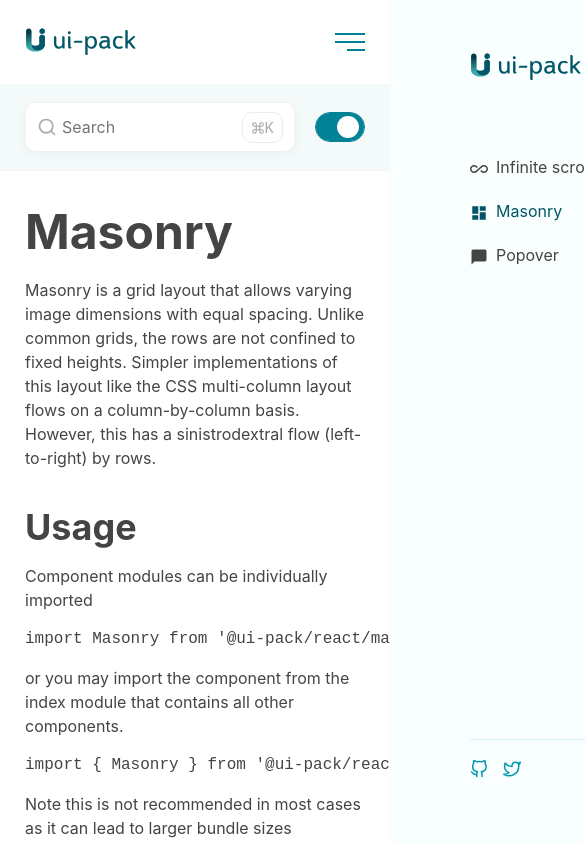
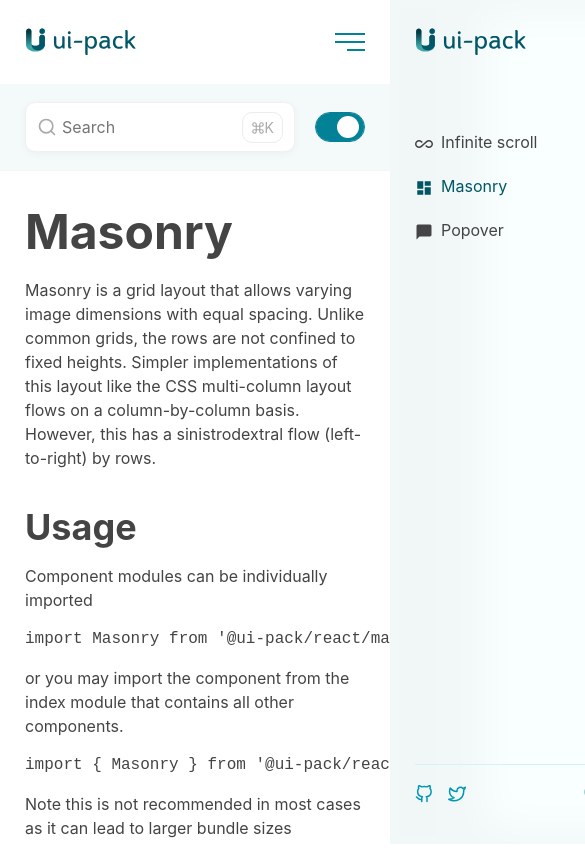
Before and after one commit to ui-pack/documentation, a Next.js app: page /docs/masonry in a window 390 px wide. Shown: the top 865 px of the page, 585 px wide, since content can reach past the window. Built offline with nearby package versions, Linux system fonts and the light colour scheme.

Commit message:
Fix mobile responsive issues

```diff
--- a/components/sidebar.js
+++ b/components/sidebar.js
@@ -6,24 +6,24 @@ import { InlineSpacer } from './spacer'
 import { Logo } from './brand'
 
 const Wrapper = styled.div`
-  order: 2;
-  position: absolute;
+  position: fixed;
   left: 100vw;
   display: flex;
   flex-direction: column;
   min-height: 100vh;
-  width: 400px;
-  padding: 50px 80px;
+  width: calc(var(--mobile-nav-offset) * -1);
+  padding: 25px;
   background: #f9ffff;
   transition: transform .5s var(--base-easing);
+  box-shadow: 80px 0 40px 15px rgb(0 0 0/ .03) inset;
   .menu-nav &{
     transform: translateX(var(--mobile-nav-offset));
-    box-shadow: 80px 0 40px 15px rgb(0 0 0/ .03) inset;
   }
   @media screen and (min-width: 900px) {
     position: static;
-    order: 1;
     align-self: stretch;
+    width: 400px;
+    padding: 50px 80px;
     box-shadow: -80px 0 40px 15px rgb(0 0 0/ .03) inset;
     transform: none;
   }
--- a/styles/globals.js
+++ b/styles/globals.js
@@ -7,7 +7,7 @@ const GlobalStyle = createGlobalStyle`
     --base-lightness: 20%;
     --base-hue-saturation: var(--base-hue) var(--base-saturation);
     --base-easing: cubic-bezier(.5, 0, .5, 1);
-    --mobile-nav-offset: -400px;
+    --mobile-nav-offset: -70vw;
     font-size: 62.5%;
   }
   html,
```
